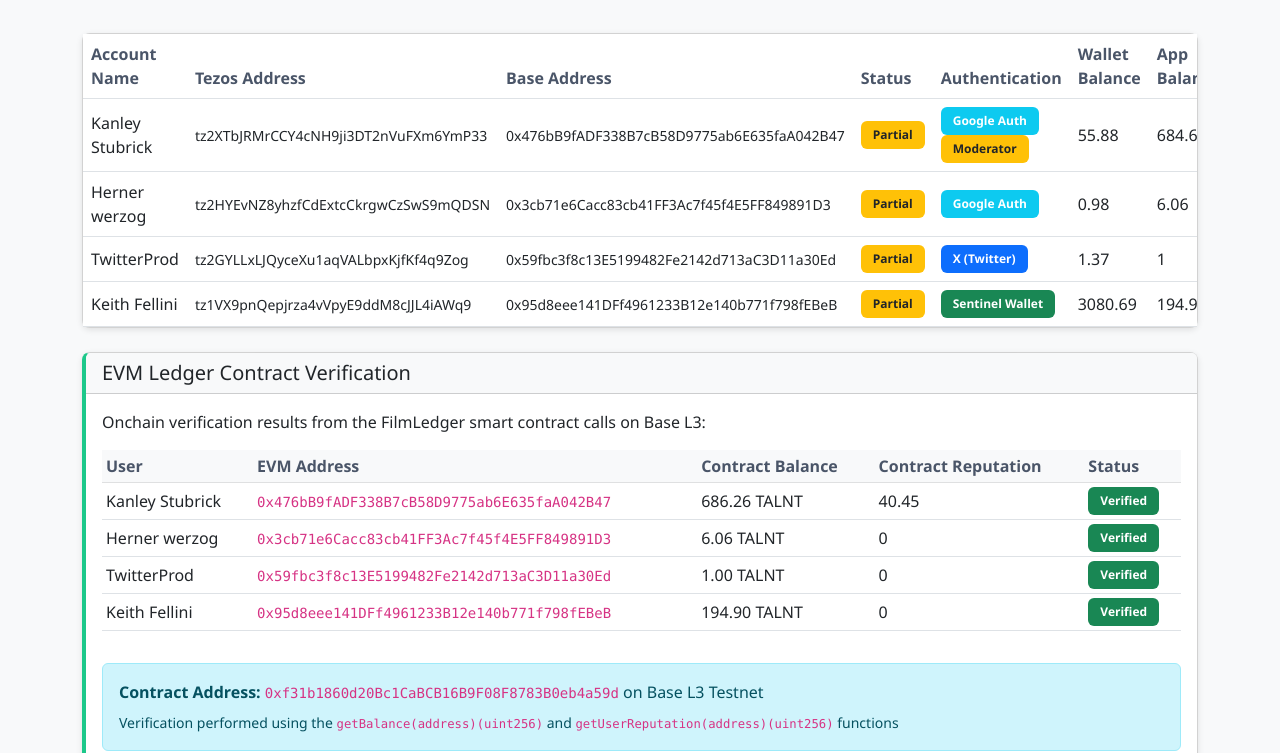
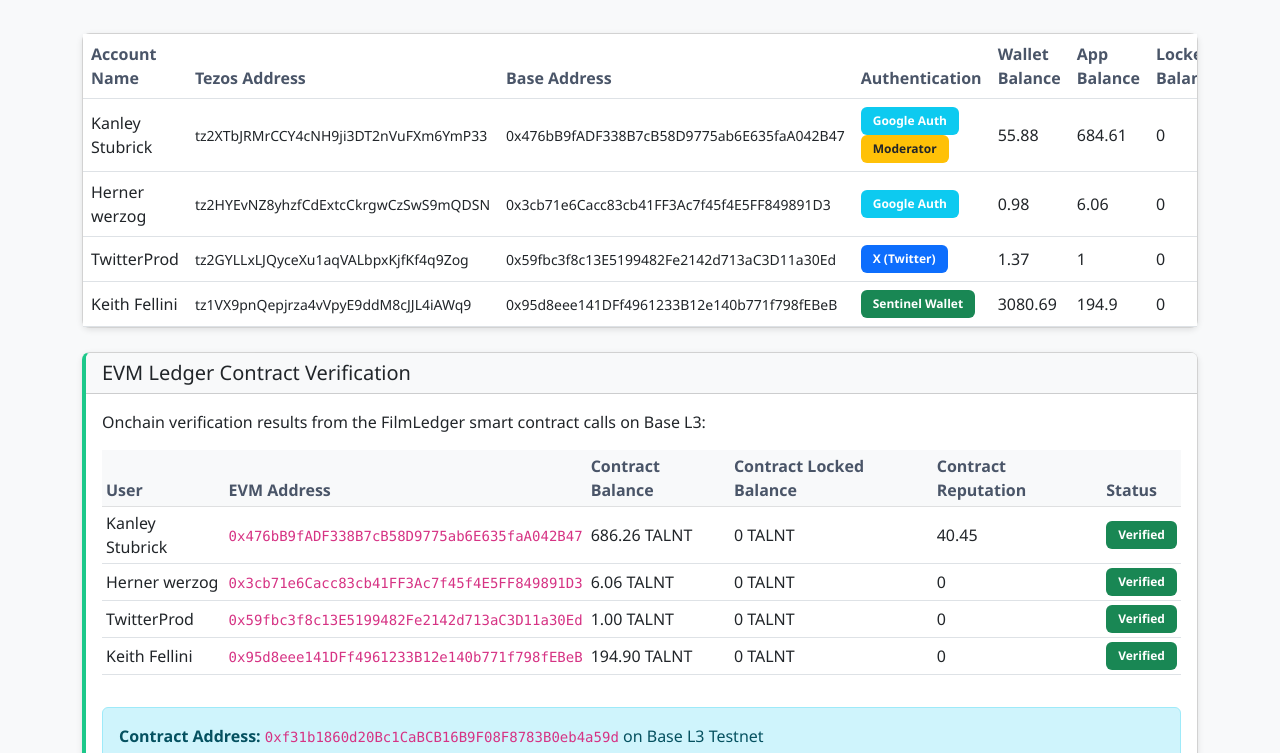
Before and after one commit to michaelkernaghan/dcp-migration-test, a website: page index.html in a window 1280 px wide. Shown: the part 554-1307 px from the top of the page. Drawn offline with nearby package versions, Linux system fonts and the light colour scheme.

Commit message:
Update tables: remove Status column, add Locked Balance columns to both tables

```diff
--- a/index.html
+++ b/index.html
@@ -107,10 +107,10 @@
                                     <th>Account Name</th>
                                     <th>Tezos Address</th>
                                     <th>Base Address</th>
-                                    <th>Status</th>
                                     <th>Authentication</th>
                                     <th>Wallet Balance</th>
                                     <th>App Balance</th>
+                                    <th>Locked Balance</th>
                                     <th>Reputation</th>
                                     <th>Verification</th>
                                 </tr>
@@ -120,10 +120,10 @@
                                     <td>Kanley Stubrick</td>
                                     <td><span class="text-monospace small">tz2XTbJRMrCCY4cNH9ji3DT2nVuFXm6YmP33</span></td>
                                     <td><span class="text-monospace small">0x476bB9fADF338B7cB58D9775ab6E635faA042B47</span></td>
-                                    <td><span class="badge bg-warning text-dark">Partial</span></td>
                                     <td><span class="badge bg-info">Google Auth</span> <span class="badge bg-warning text-dark">Moderator</span></td>
                                     <td>55.88</td>
                                     <td>684.61</td>
+                                    <td>0</td>
                                     <td>40.4</td>
                                     <td><span class="badge bg-secondary">Not Complete</span></td>
                                 </tr>
@@ -131,10 +131,10 @@
                                     <td>Herner werzog</td>
                                     <td><span class="text-monospace small">tz2HYEvNZ8yhzfCdExtcCkrgwCzSwS9mQDSN</span></td>
                                     <td><span class="text-monospace small">0x3cb71e6Cacc83cb41FF3Ac7f45f4E5FF849891D3</span></td>
-                                    <td><span class="badge bg-warning text-dark">Partial</span></td>
                                     <td><span class="badge bg-info">Google Auth</span></td>
                                     <td>0.98</td>
                                     <td>6.06</td>
+                                    <td>0</td>
                                     <td>0</td>
                                     <td><span class="badge bg-secondary">Not Complete</span></td>
                                 </tr>
@@ -142,10 +142,10 @@
                                     <td>TwitterProd</td>
                                     <td><span class="text-monospace small">tz2GYLLxLJQyceXu1aqVALbpxKjfKf4q9Zog</span></td>
                                     <td><span class="text-monospace small">0x59fbc3f8c13E5199482Fe2142d713aC3D11a30Ed</span></td>
-                                    <td><span class="badge bg-warning text-dark">Partial</span></td>
                                     <td><span class="badge bg-primary">X (Twitter)</span></td>
                                     <td>1.37</td>
                                     <td>1</td>
+                                    <td>0</td>
                                     <td>0</td>
                                     <td><span class="badge bg-secondary">Not Complete</span></td>
                                 </tr>
@@ -153,10 +153,10 @@
                                     <td>Keith Fellini</td>
                                     <td><span class="text-monospace small">tz1VX9pnQepjrza4vVpyE9ddM8cJJL4iAWq9</span></td>
                                     <td><span class="text-monospace small">0x95d8eee141DFf4961233B12e140b771f798fEBeB</span></td>
-                                    <td><span class="badge bg-warning text-dark">Partial</span></td>
                                     <td><span class="badge bg-success">Sentinel Wallet</span></td>
                                     <td>3080.69</td>
                                     <td>194.9</td>
+                                    <td>0</td>
                                     <td>0</td>
                                     <td><span class="badge bg-secondary">Not Complete</span></td>
                                 </tr>
@@ -181,6 +181,7 @@
                                             <th>User</th>
                                             <th>EVM Address</th>
                                             <th>Contract Balance</th>
+                                            <th>Contract Locked Balance</th>
                                             <th>Contract Reputation</th>
                                             <th>Status</th>
                                         </tr>
@@ -190,6 +191,7 @@
                                             <td>Kanley Stubrick</td>
                                             <td><code class="small">0x476bB9fADF338B7cB58D9775ab6E635faA042B47</code></td>
                                             <td>686.26 TALNT</td>
+                                            <td>0 TALNT</td>
                                             <td>40.45</td>
                                             <td><span class="badge bg-success">Verified</span></td>
                                         </tr>
@@ -197,6 +199,7 @@
                                             <td>Herner werzog</td>
                                             <td><code class="small">0x3cb71e6Cacc83cb41FF3Ac7f45f4E5FF849891D3</code></td>
                                             <td>6.06 TALNT</td>
+                                            <td>0 TALNT</td>
                                             <td>0</td>
                                             <td><span class="badge bg-success">Verified</span></td>
                                         </tr>
@@ -204,6 +207,7 @@
                                             <td>TwitterProd</td>
                                             <td><code class="small">0x59fbc3f8c13E5199482Fe2142d713aC3D11a30Ed</code></td>
                                             <td>1.00 TALNT</td>
+                                            <td>0 TALNT</td>
                                             <td>0</td>
                                             <td><span class="badge bg-success">Verified</span></td>
                                         </tr>
@@ -211,6 +215,7 @@
                                             <td>Keith Fellini</td>
                                             <td><code class="small">0x95d8eee141DFf4961233B12e140b771f798fEBeB</code></td>
                                             <td>194.90 TALNT</td>
+                                            <td>0 TALNT</td>
                                             <td>0</td>
                                             <td><span class="badge bg-success">Verified</span></td>
                                         </tr>
@@ -220,7 +225,7 @@
                             <div class="alert alert-info mt-3 mb-0">
                                 <strong>Contract Address:</strong> <code>0xf31b1860d20Bc1CaBCB16B9F08F8783B0eb4a59d</code> on Base L3 Testnet
                                 <br>
-                                <small class="d-block mt-2">Verification performed using the <code>getBalance(address)(uint256)</code> and <code>getUserReputation(address)(uint256)</code> functions</small>
+                                <small class="d-block mt-2">Verification performed using the <code>getBalance(address)(uint256)</code>, <code>getLockedBalance(address)(uint256)</code>, and <code>getUserReputation(address)(uint256)</code> functions</small>
                             </div>
                         </div>
                     </div>
```
